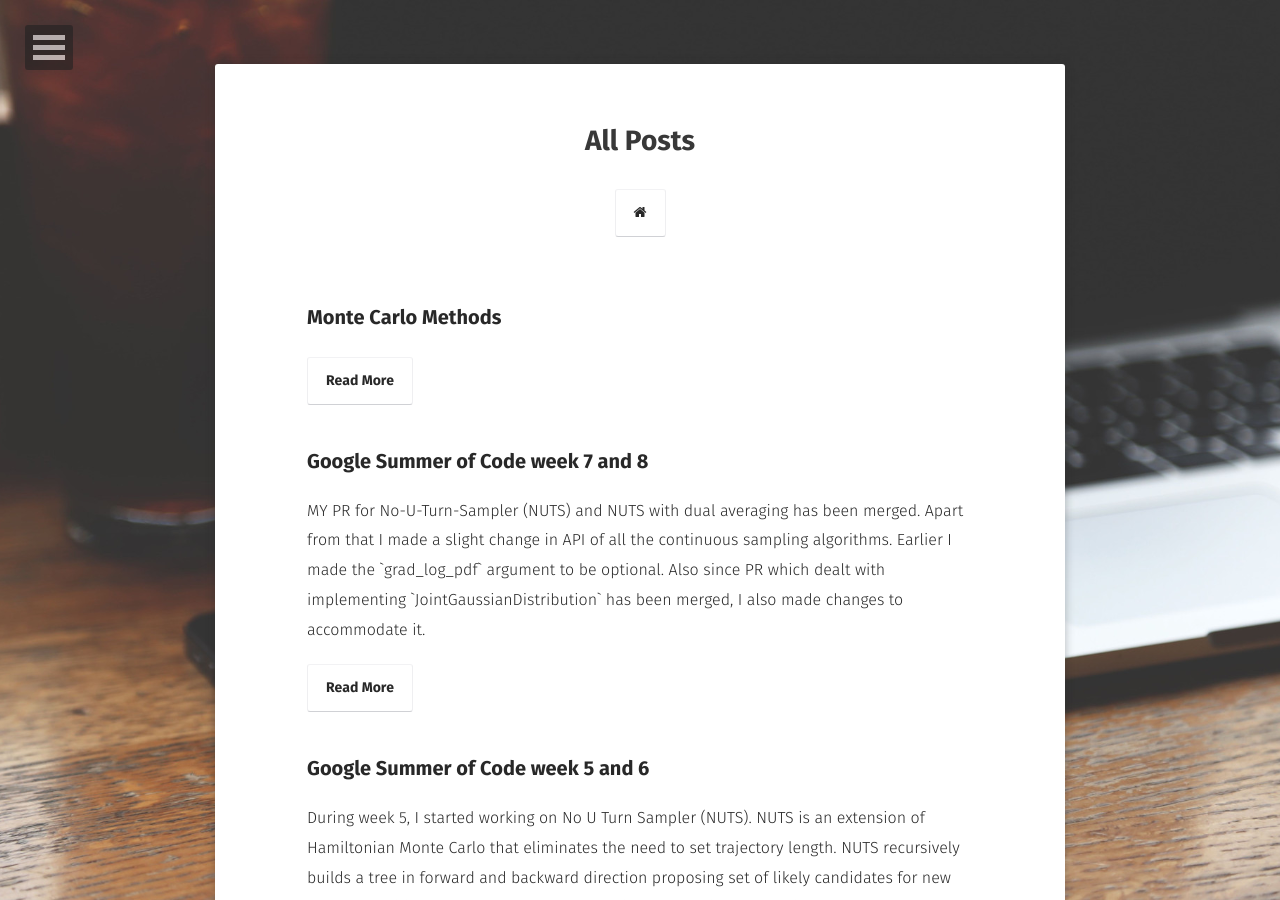
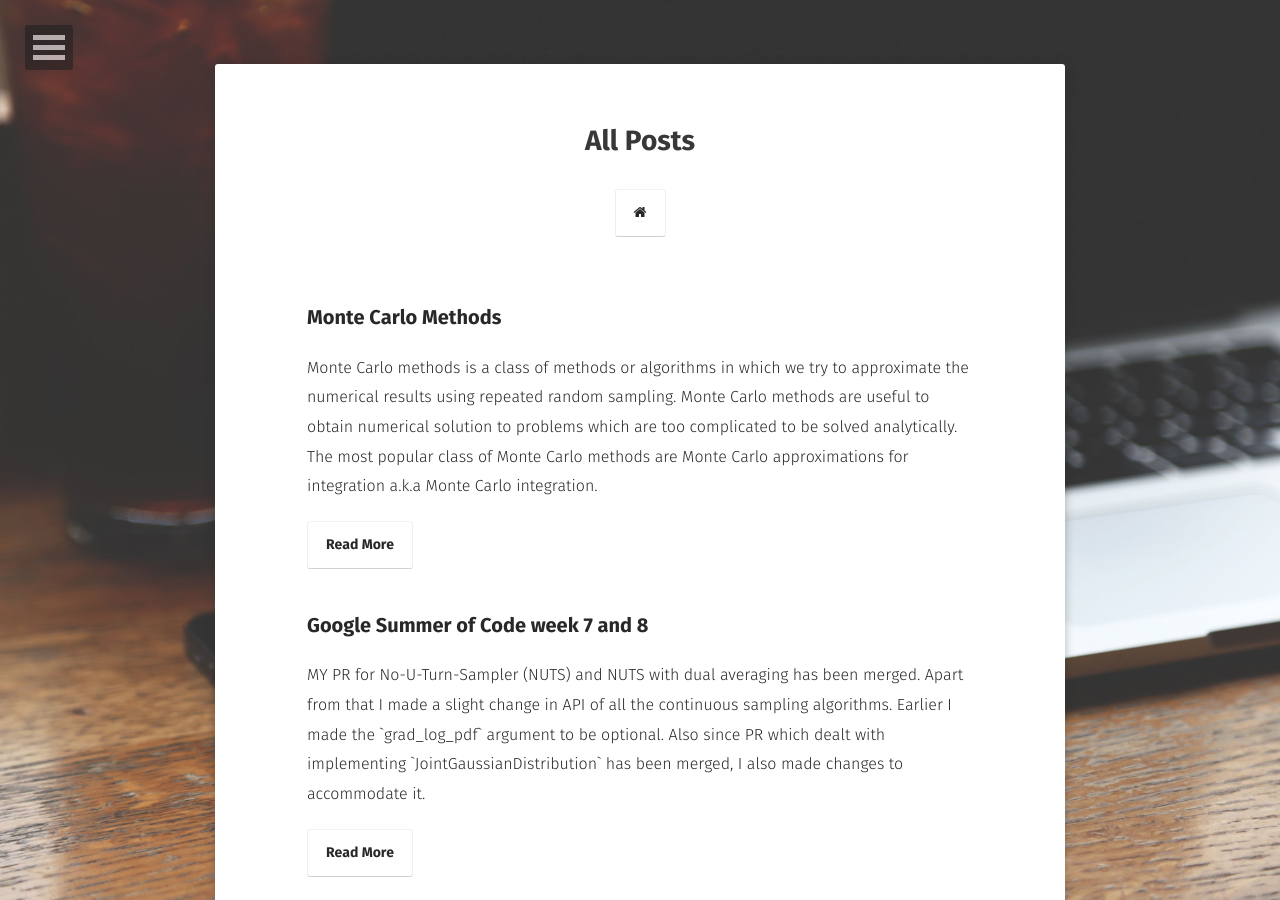
Before and after one commit to khalibartan/khalibartan.github.io, a Jekyll site: the page built from posts/index.md, in a window 1280 px wide and 900 px high. Built offline with Jekyll 4.4.1, drawn with Linux system fonts in a browser that asks for light colours; some web fonts are replaced.

Commit message:
Monte carlo approximation blog

```diff
--- a/_posts/2016-07-30-Monte-Carlo-Approximations.md
+++ b/_posts/2016-07-30-Monte-Carlo-Methods.md
@@ -2,7 +2,11 @@
 layout: post
 title: "Monte Carlo Methods"
 
-excerpt: ""
+excerpt: "Monte Carlo methods is a class of methods or algorithms in which we try to approximate the numerical results using repeated random sampling.
+Monte Carlo methods are useful to obtain numerical solution to
+problems which are too complicated to be solved analytically. The most popular class of Monte Carlo methods are Monte Carlo approximations for integration
+a.k.a Monte Carlo integration.
+"
 
 tags: [MCMC, GSoC]
 categories: [MCMC, GSoC]
@@ -119,7 +123,9 @@ so none of our samples will cause the problem.
 
 We can write the above procedure into following simple steps:
 
-If itegration is of format $$I = \int_{D}F(\vec{x})d\vec{x}$$, where $$D$$ is domain
+If itegration is of format
+
+$$I = \int_{D}F(\vec{x})d\vec{x}$$, where $$D$$ is domain
 
 - First find volume over the domain, i.e.
 
@@ -182,7 +188,7 @@ Now we will draw $$N$$ independent samples $$x_1,\cdots,x_N$$ from uniform (2, 7
 
 So, we can approximate expected value $$E$$ as
 
-$$E[x] \approx \frac{V}{N}\sum_{i=1}^{N}f(x_i; 3, 1, 2, 7)*x_i$$
+$$E[x] \approx \frac{V}{N}\sum_{i=1}^{N}f(x_i; 3, 1, 2, 7)x_i$$
 
 Here is the python code for the above procedure:
 
```
Also changed, not shown: other parts of _posts/2016-07-30-Monte-Carlo-Methods.md (+2 -2 lines), 15 other files.
